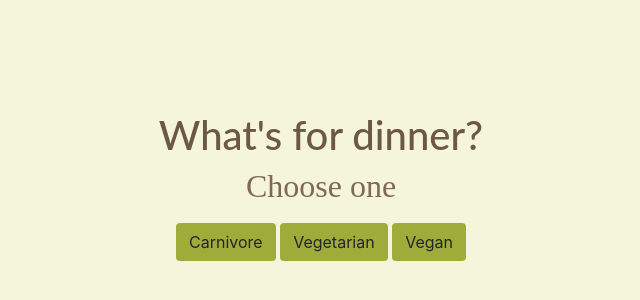
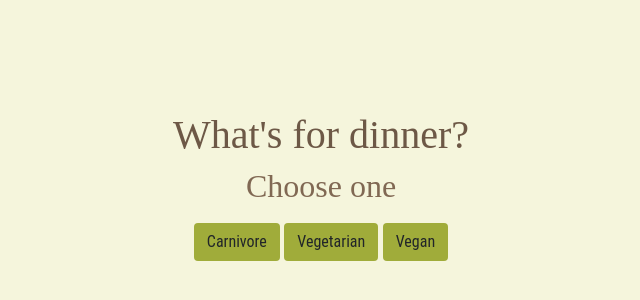
Before and after one commit to a-m-smagare/whats-for-dinner, a plain HTML site: page index.html in a window 1280 px wide. Shown: the part 214-514 px from the top of the page, without its empty margins (319-959 px from the left). Drawn offline with nearby package versions, Linux system fonts and the light colour scheme.

Commit message:
Add Fonts

```diff
--- a/styles.css
+++ b/styles.css
@@ -4,12 +4,23 @@ div.d-flex {
 
 h1 {
     color: #6d5846;
-    font-family: 'Lato', sans-serif;
+    font-family: "Galindo", serif;
+    font-weight: 400;
+    font-style: normal;
 }
 
 h2 {
     color: #806853;
-    font-family: 'Crimson Text', serif;
+    font-family: "Metal", serif;
+    font-weight: 400;
+    font-style: normal;
+}
+
+.btn {
+    font-family: "Roboto Condensed", serif;
+    font-optical-sizing: auto;
+    font-weight: 300;
+    font-style: normal;
 }
 
 button.custom-btn {
```
